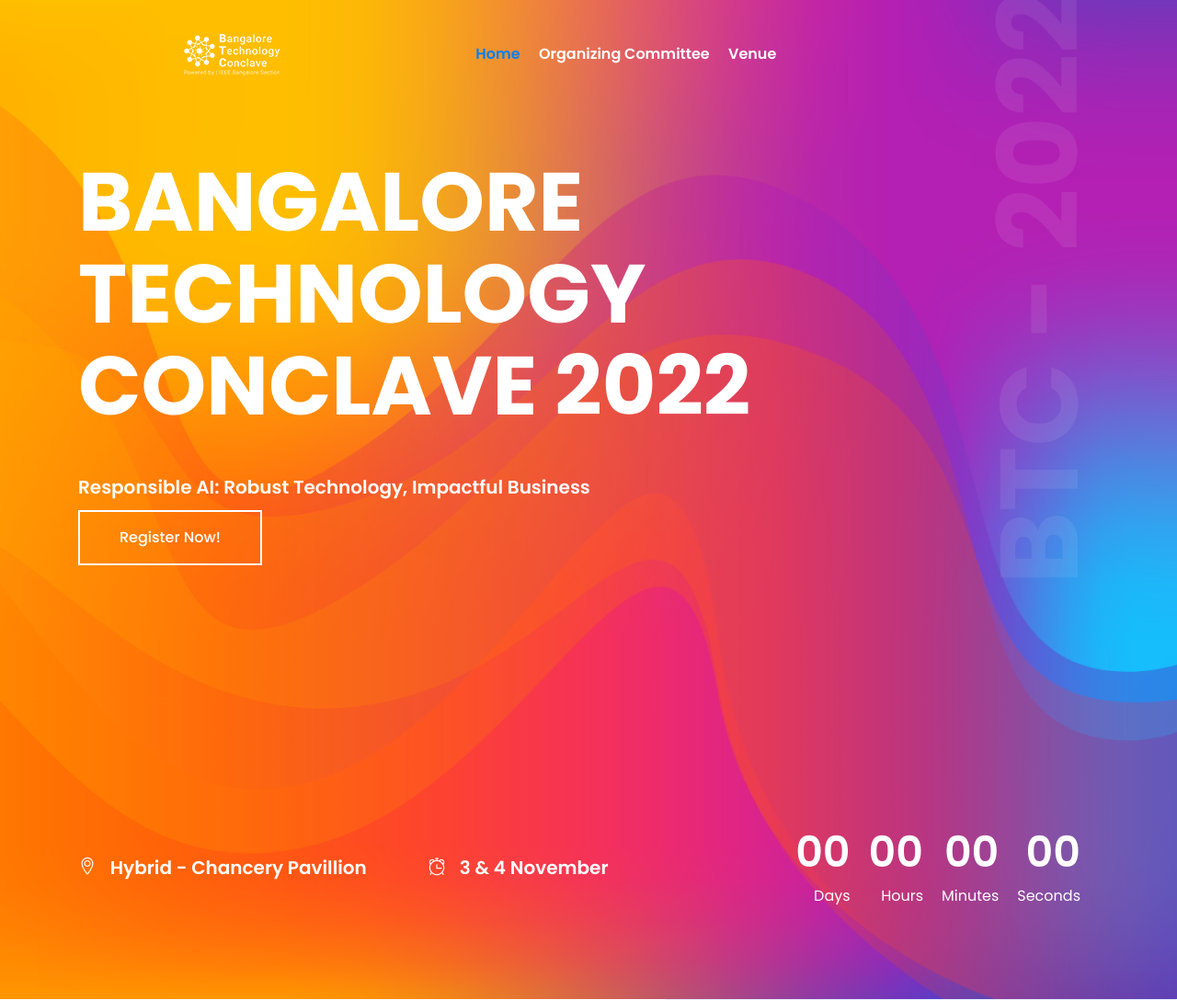
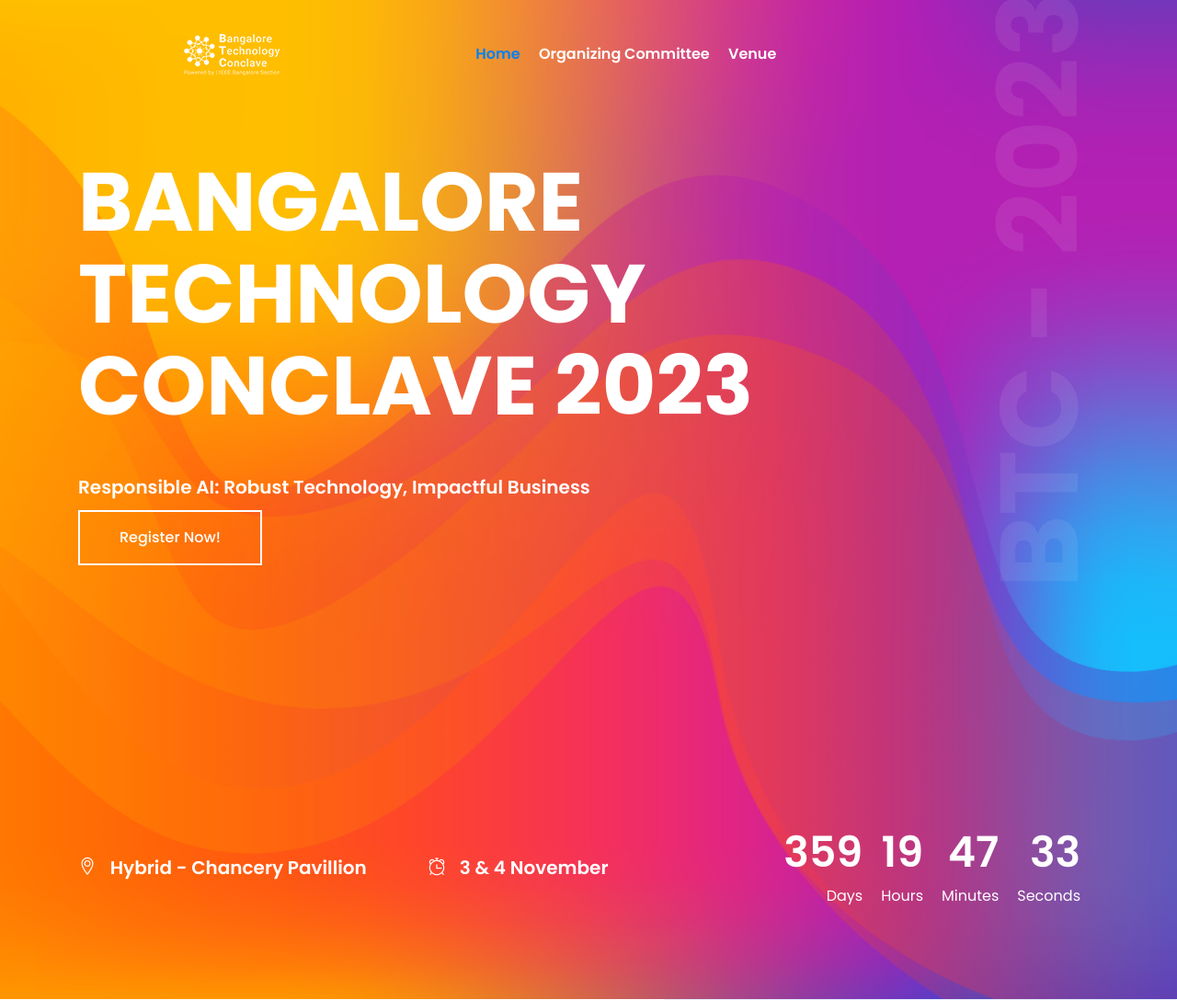
Before and after one commit to KetanKeshav/BTC-2023, a PHP site: page / in a window 1280 px wide. Shown: the top 1088 px of the page at 92% size. Run offline with PHP 8.4, Linux system fonts and the light colour scheme.

Commit message:
Dates updated

```diff
--- a/index.php
+++ b/index.php
@@ -21,12 +21,12 @@
         <div class="slider_text">
             <div class="container">
                 <div class="position_relv">
-                    <h1 class="opcity_text d-none d-lg-block">BTC - 2022</h1>
+                    <h1 class="opcity_text d-none d-lg-block">BTC - 2023</h1>
                     <div class="row">
                         <div class="col-xl-9 col-md-6 xol-sm-6">
                             <div class="title_text">
                                 <h3>BANGALORE TECHNOLOGY<br>
-                                    CONCLAVE 2022<br>
+                                    CONCLAVE 2023<br>
                                 </h3>
                                 <div class="single_date">
                                     <span>Responsible AI: Robust Technology, Impactful Business</span>
@@ -144,7 +144,7 @@
     <!-- sponsors_start -->
     <div id="speakers" class="speakers_area">
         <h1 class="horizontal_text d-none d-lg-block">
-            Sponsors - BTC 2022
+            Sponsors - BTC 2023
         </h1>
         <div class="container">
             <div class="row">
--- a/js/main.js
+++ b/js/main.js
@@ -92,7 +92,7 @@ autoplaySpeed: 800,
 });
 
 // count_dwon
-$('#clock').countdown('2022/11/4', function(event) {
+$('#clock').countdown('2023/11/3', function(event) {
   $(this).html(event.strftime('<div class="countdown_time"><div class="single_countdown"><h3>%D</h3><span>days</span></div><div class="single_countdown"><h3>%H</h3><span>Hours</span></div><div class="single_countdown"><h3>%M</h3><span>Minutes</span></div><div class="single_countdown"><h3>%S</h3><span>Seconds</span></div></div>'));
 });
 
--- a/oc.php
+++ b/oc.php
@@ -5,7 +5,7 @@
 <head>
     <meta charset="utf-8">
     <meta http-equiv="x-ua-compatible" content="ie=edge">
-    <title>Organizing Committee | BTC 2022</title>
+    <title>Organizing Committee | BTC 2023</title>
     <meta name="description" content="">
     <meta name="viewport" content="width=device-width, initial-scale=1">
 
@@ -24,7 +24,7 @@
                     <div class="row">
                         <div class="col-xl-8">
                             <div class="title_text title_text2 ">
-                                <h3>BTC 2022 Organizing Committee</h3>
+                                <h3>BTC 2023 Organizing Committee</h3>
                                 <!-- <a href="#" class="boxed-btn-white">Add to your Calendar</a> -->
                             </div>
                         </div>
--- a/registration.php
+++ b/registration.php
@@ -5,7 +5,7 @@
 <head>
     <meta charset="utf-8">
     <meta http-equiv="x-ua-compatible" content="ie=edge">
-    <title>Registration | BTC 2022</title>
+    <title>Registration | BTC 2023</title>
     <meta name="description" content="">
     <meta name="viewport" content="width=device-width, initial-scale=1">
 
@@ -24,7 +24,7 @@
                     <div class="row">
                         <div class="col-xl-8">
                             <div class="title_text title_text2 ">
-                                <h3>BTC 2022 Registration</h3>
+                                <h3>BTC 2023 Registration</h3>
                                 <!-- <a href="#" class="boxed-btn-white">Add to your Calendar</a> -->
                             </div>
                         </div>
@@ -62,7 +62,7 @@
         <div class="container">
             <div class="row">
                 <div class="col-lg-12 col-md-12 col-sm-12 col-12">
-                <iframe src="https://in.explara.com/widget-new/btc-2022" frameborder="0" style="width:100%;" height="750"></iframe>
+                <iframe src="https://in.explara.com/widget-new/btc-2023" frameborder="0" style="width:100%;" height="750"></iframe>
                 </div>
             </div>
         </div>
--- a/schedule.php
+++ b/schedule.php
@@ -5,7 +5,7 @@
 <head>
     <meta charset="utf-8">
     <meta http-equiv="x-ua-compatible" content="ie=edge">
-    <title>Schedule | BTC 2022</title>
+    <title>Schedule | BTC 2023</title>
     <meta name="description" content="">
     <meta name="viewport" content="width=device-width, initial-scale=1">
 
@@ -24,7 +24,7 @@
                     <div class="row">
                         <div class="col-xl-8">
                             <div class="title_text title_text2 ">
-                                <h3>BTC 2022 Schedule</h3>
+                                <h3>BTC 2023 Schedule</h3>
                                 <!-- <a href="#" class="boxed-btn-white">Add to your Calendar</a> -->
                             </div>
                         </div>
--- a/speakers.php
+++ b/speakers.php
@@ -5,7 +5,7 @@
 <head>
     <meta charset="utf-8">
     <meta http-equiv="x-ua-compatible" content="ie=edge">
-    <title>Speakers | BTC 2022</title>
+    <title>Speakers | BTC 2023</title>
     <meta name="description" content="">
     <meta name="viewport" content="width=device-width, initial-scale=1">
 
@@ -24,7 +24,7 @@
                     <div class="row">
                         <div class="col-xl-8">
                             <div class="title_text title_text2 ">
-                                <h3>BTC 2022 Speakers</h3>
+                                <h3>BTC 2023 Speakers</h3>
                                 <!-- <a href="#" class="boxed-btn-white">Add to your Calendar</a> -->
                             </div>
                         </div>
--- a/training.php
+++ b/training.php
@@ -5,7 +5,7 @@
 <head>
     <meta charset="utf-8">
     <meta http-equiv="x-ua-compatible" content="ie=edge">
-    <title>Metaverse Training | BTC 2022</title>
+    <title>Metaverse Training | BTC 2023</title>
     <meta name="description" content="">
     <meta name="viewport" content="width=device-width, initial-scale=1">
 
@@ -24,7 +24,7 @@
                     <div class="row">
                         <div class="col-xl-8">
                             <div class="title_text title_text2 ">
-                                <h3>BTC 2022</h3>
+                                <h3>BTC 2023</h3>
                                 <h2>METAVERSE TRAINING</h2>
                                 <h1>Chairs - <br> Chengappa M R, Debdeep Sarkar</h1>
                                 <!-- <a href="#" class="boxed-btn-white">Add to your Calendar</a> -->
--- a/venue.php
+++ b/venue.php
@@ -5,7 +5,7 @@
 <head>
     <meta charset="utf-8">
     <meta http-equiv="x-ua-compatible" content="ie=edge">
-    <title>Venue | BTC 2022</title>
+    <title>Venue | BTC 2023</title>
     <meta name="description" content="">
     <meta name="viewport" content="width=device-width, initial-scale=1">
 
@@ -24,7 +24,7 @@
                     <div class="row">
                         <div class="col-xl-8">
                             <div class="title_text title_text2 ">
-                                <h3>BTC 2022 Venue</h3>
+                                <h3>BTC 2023 Venue</h3>
                                 <!-- <a href="#" class="boxed-btn-white">Add to your Calendar</a> -->
                             </div>
                         </div>
```
